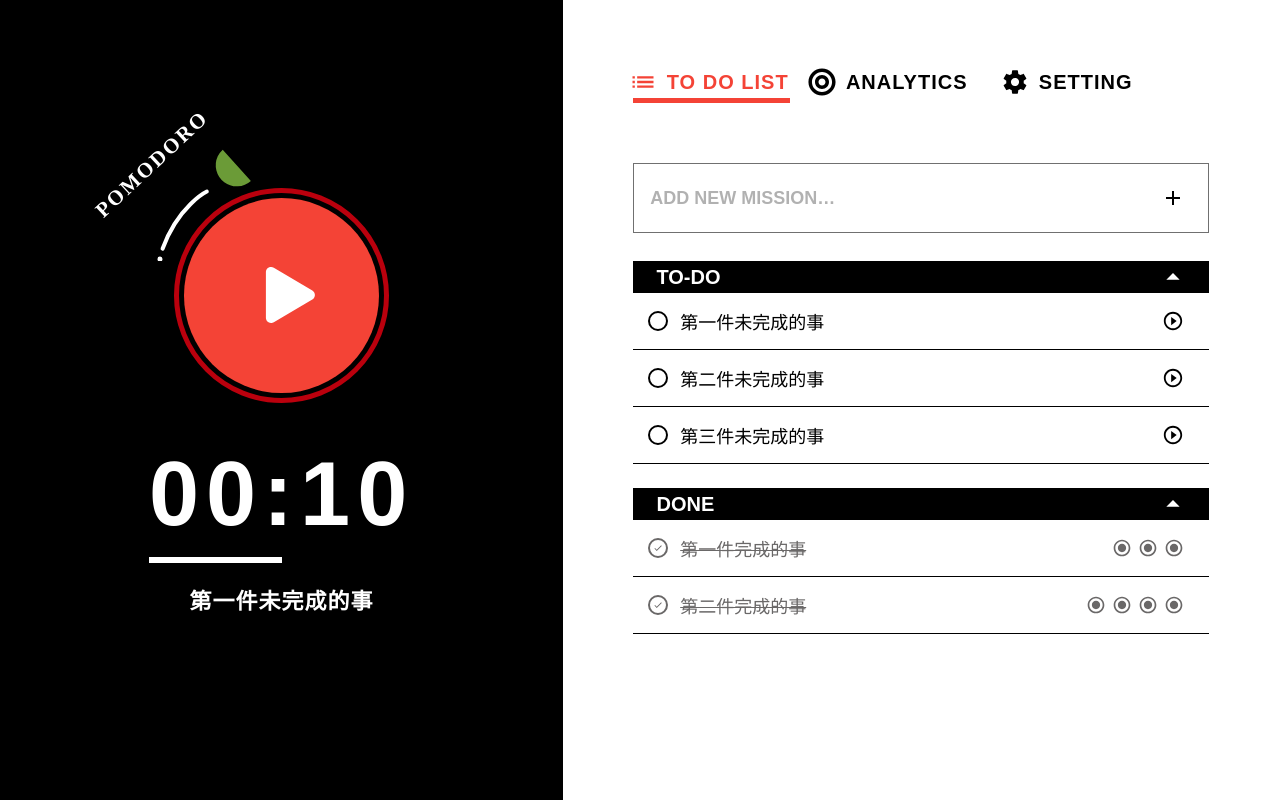
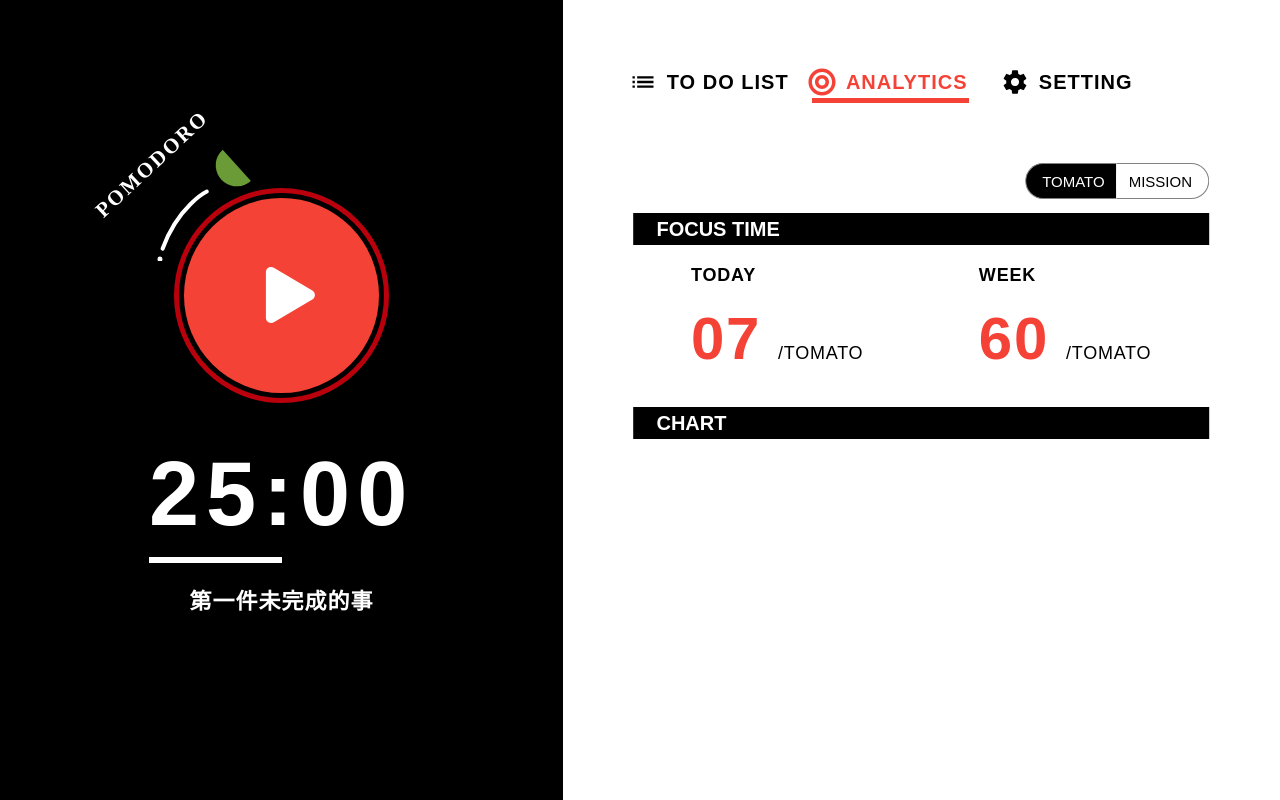
Before and after one commit to cxc421/f2e2019_01_pomodoro, a React (Create React App) app: page / in a window 1280 px wide. Built offline with nearby package versions, Linux system fonts and the light colour scheme; a web font is replaced by a local one.

Commit message:
Add basic analytic page layout

```diff
--- /dev/null
+++ b/src/components/GroupBtn.tsx
@@ -0,0 +1,52 @@
+import styled, { css as _css } from 'styled-components';
+
+interface GroupBtnProps {
+  selected?: boolean;
+}
+
+export const GroupBtnWrapper = styled.div`
+  display: inline-flex;
+`;
+
+export const GroupBtn = styled.div<GroupBtnProps>`
+  padding: 9px 12px 8px;
+  font-size: 15px;
+  font-weight: normal;
+  border: solid 1px gray;
+  transition: all 200ms;
+  /* flex: 1; */
+
+  &:first-child {
+    border-top-left-radius: 22px;
+    border-bottom-left-radius: 22px;
+    padding: 9px 12px 8px 16px;
+    border-right-width: 0px;
+  }
+
+  &:last-child {
+    border-top-right-radius: 22px;
+    border-bottom-right-radius: 22px;
+    padding: 9px 16px 8px 12px;
+    border-left-width: 0px;
+  }
+
+  ${props => {
+    if (props.selected) {
+      return _css`
+        background: black;
+        color: white;
+        cursor: default;
+      `;
+    } else {
+      return _css`
+        background: white;
+        color: black;
+        cursor: pointer;
+
+        &:hover {
+          background: rgb(240,240,240);
+        }
+      `;
+    }
+  }}
+`;
--- /dev/null
+++ b/src/components/Highlight.tsx
@@ -0,0 +1,54 @@
+import React from 'react';
+import styled from 'styled-components';
+import { strPad2 } from '../helpers/time';
+
+interface HightlightProps {
+  title?: string;
+  value?: number;
+  unit?: string;
+}
+
+const Container = styled.div`
+  padding-top: 20px;
+  padding-bottom: 20px;
+`;
+const Title = styled.div`
+  font-size: 18px;
+  font-weight: bold;
+  margin-bottom: 18px;
+  letter-spacing: 0.82px;
+`;
+
+const Value = styled.div`
+  color: #f44336;
+  font-weight: bold;
+  font-size: 60px;
+  letter-spacing: 1.7px;
+  display: inline;
+`;
+
+const Unit = styled.div`
+  font-size: 18px;
+  font-weight: normal;
+  margin-left: 17px;
+  letter-spacing: 0.75px;
+  display: inline;
+`;
+
+const Highlight: React.FC<HightlightProps> = ({
+  title = '',
+  value = 0,
+  unit = 'UNKNOWN'
+}) => {
+  return (
+    <Container>
+      <Title>{title}</Title>
+      <div>
+        <Value>{strPad2(value)}</Value>
+        <Unit>{`/${unit}`}</Unit>
+      </div>
+    </Container>
+  );
+};
+
+export default Highlight;
--- a/src/components/TableLayout.tsx
+++ b/src/components/PanelTableLayout.tsx
@@ -91,7 +91,7 @@ function useContentHeight(contentRef: React.RefObject<HTMLDivElement>) {
 
 const TableLayout: React.FC<TableProps> = ({
   headText,
-  collapsible = true,
+  collapsible = false,
   style,
   children
   // maxHeight
--- a/src/components/SlideTabLayout/SlideTabLayout.tsx
+++ b/src/components/SlideTabLayout/SlideTabLayout.tsx
@@ -86,7 +86,7 @@ interface SlideTabLayoutProps {
 const SlideTabLayout: React.FC<SlideTabLayoutProps> = ({ pages }) => {
   const tabSize = 157;
   const tabMargin = 22;
-  const [tabIndex, setTabIndex] = useState(0);
+  const [tabIndex, setTabIndex] = useState(1);
   const [animating, setAnimating] = useState(false);
 
   const tabBottomStyle: React.CSSProperties = {
--- a/src/components/Timer/Timer.tsx
+++ b/src/components/Timer/Timer.tsx
@@ -3,7 +3,7 @@ import styled from 'styled-components';
 import Spinner from './Spinner';
 import Popup from '../Popup';
 import { useGlobalState, TimerStatus, TaskStatus } from '../../global-state';
-import { secToTimeText } from '../helpers/time';
+import { secToTimeText } from '../../helpers/time';
 
 const Container = styled.div`
   position: relative;
--- a/src/components/TodoList/TodoList.tsx
+++ b/src/components/TodoList/TodoList.tsx
@@ -3,7 +3,7 @@ import styled from 'styled-components';
 import { SortableContainer } from 'react-sortable-hoc';
 import Item from './Item';
 import { Task, useGlobalState } from '../../global-state';
-import { usePrevious } from '../helpers/hooks';
+import { usePrevious } from '../../helpers/hooks';
 
 interface TodoListProps {
   tasks: Task[];
--- a/src/global-state.tsx
+++ b/src/global-state.tsx
@@ -1,5 +1,6 @@
 import React, { useState } from 'react';
 import uuid from 'uuid/v1';
+import { makeDate } from './helpers/date';
 
 export interface Task {
   id: string;
@@ -20,10 +21,10 @@ export enum TaskStatus {
 }
 
 enum TOTAL_TIME {
-  // WORK = 25 * 60 * 1000,
-  // REST = 5 * 60 * 1000
-  WORK = 10 * 1000,
-  REST = 5 * 1000
+  WORK = 25 * 60 * 1000,
+  REST = 5 * 60 * 1000
+  // WORK = 10 * 1000,
+  // REST = 5 * 1000
 }
 
 interface GlobalState {
@@ -43,7 +44,7 @@ const initTodoTasks: Task[] = [
     id: uuid(),
     text: '第一件未完成的事',
     doneDate: null,
-    tomatoes: [new Date()]
+    tomatoes: [makeDate(2019, 7, 18)]
   },
   {
     id: uuid(),
@@ -57,26 +58,29 @@ const initTodoTasks: Task[] = [
     doneDate: null,
     tomatoes: []
   }
-  // {
-  //   id: uuid(),
-  //   text: '第四件未完成的事',
-  //   doneDate: null,
-  //   tomatoes: []
-  // }
 ];
 
 const initDoneTasks = [
   {
     id: uuid(),
     text: '第一件完成的事',
-    doneDate: new Date(),
-    tomatoes: [new Date(), new Date(), new Date()]
+    doneDate: makeDate(2019, 7, 16),
+    tomatoes: [
+      makeDate(2019, 7, 15),
+      makeDate(2019, 7, 15),
+      makeDate(2019, 7, 16)
+    ]
   },
   {
     id: uuid(),
     text: '第二件完成的事',
-    doneDate: new Date(),
-    tomatoes: [new Date(), new Date(), new Date(), new Date()]
+    doneDate: makeDate(2019, 7, 17),
+    tomatoes: [
+      makeDate(2019, 7, 15),
+      makeDate(2019, 7, 16),
+      makeDate(2019, 7, 17),
+      makeDate(2019, 7, 17)
+    ]
   }
 ];
 
--- /dev/null
+++ b/src/helpers/date.ts
@@ -0,0 +1,10 @@
+export function makeDate(year: number, month: number, day: number): Date {
+  return new Date(year, month - 1, day);
+}
+
+export function isSameDay(dt1: Date, dt2: Date): boolean {
+  if (dt1.getFullYear() !== dt2.getFullYear()) return false;
+  if (dt1.getMonth() !== dt2.getMonth()) return false;
+  if (dt1.getDate() !== dt2.getDate()) return false;
+  return true;
+}
--- a/src/components/helpers/time.ts
+++ b/src/helpers/time.ts
@@ -1,4 +1,4 @@
-function strPad2(number: number): string {
+export function strPad2(number: number): string {
   if (number > 99) {
     throw new Error('Try to pad2 for number > 99. number=' + number);
   }
--- a/src/pages/AnalyticsPage.tsx
+++ b/src/pages/AnalyticsPage.tsx
@@ -1,20 +1,76 @@
-import React from 'react';
+import React, { useState } from 'react';
 import styled from 'styled-components';
+import { GroupBtnWrapper, GroupBtn } from '../components/GroupBtn';
+import PanelTableLayout from '../components/PanelTableLayout';
+import Highlight from '../components/Highlight';
+
+enum AnalyticTab {
+  TOMATO,
+  MISSION
+}
 
 const Container = styled.div`
   position: relative;
-  background: whitesmoke;
+  /* background: whitesmoke; */
+  width: calc(100% - 1px);
+  height: 100%;
+`;
+
+const BtnArea = styled.div`
+  /* background: pink; */
+  display: flex;
+  justify-content: flex-end;
+  margin-bottom: 14px;
+`;
+
+const FocusTimeArea = styled.div`
+  position: relative;
   width: 100%;
-  height: 100%;
-  /* color: white; */
-  font-size: 30px;
   display: flex;
-  justify-content: center;
-  align-items: center;
+
+  > * {
+    flex: 1;
+    /* background: pink; */
+    display: flex;
+    justify-content: center;
+  }
 `;
 
 const AnalyticsPage = () => {
-  return <Container>Analytics</Container>;
+  const [tab, setTab] = useState(AnalyticTab.TOMATO);
+  const isTomatoTab = tab === AnalyticTab.TOMATO;
+
+  return (
+    <Container>
+      <BtnArea>
+        <GroupBtnWrapper>
+          <GroupBtn
+            selected={isTomatoTab}
+            onClick={() => setTab(AnalyticTab.TOMATO)}
+          >
+            TOMATO
+          </GroupBtn>
+          <GroupBtn
+            selected={!isTomatoTab}
+            onClick={() => setTab(AnalyticTab.MISSION)}
+          >
+            MISSION
+          </GroupBtn>
+        </GroupBtnWrapper>
+      </BtnArea>
+      <PanelTableLayout headText="FOCUS TIME" style={{ marginBottom: 14 }}>
+        <FocusTimeArea>
+          <div>
+            <Highlight title="TODAY" value={7} unit="TOMATO" />
+          </div>
+          <div>
+            <Highlight title="WEEK" value={60} unit="TOMATO" />
+          </div>
+        </FocusTimeArea>
+      </PanelTableLayout>
+      {isTomatoTab && <PanelTableLayout headText="CHART" />}
+    </Container>
+  );
 };
 
 export default AnalyticsPage;
--- a/src/pages/TodoPage.tsx
+++ b/src/pages/TodoPage.tsx
@@ -4,7 +4,7 @@ import PerfectScrollbar from 'react-perfect-scrollbar';
 import { SortEndHandler, SortStartHandler } from 'react-sortable-hoc';
 import { useGlobalState } from '../global-state';
 import AddMissionInput from '../components/AddMissionInput';
-import TableLayout from '../components/TableLayout';
+import PanelTableLayout from '../components/PanelTableLayout';
 import TodoList from '../components/TodoList/TodoList';
 
 const Container = styled.div`
@@ -56,17 +56,25 @@ const TodoPage = () => {
     <Container>
       <PerfectScrollbar>
         <AddMissionInput />
-        <TableLayout headText="TO-DO" collapsible={true} style={todoTableStyle}>
+        <PanelTableLayout
+          headText="TO-DO"
+          collapsible={true}
+          style={todoTableStyle}
+        >
           <TodoList
             tasks={todoTasks}
             onSortEnd={onSortEnd}
             distance={3}
             updateBeforeSortStart={updateBeforeSortStart}
           />
-        </TableLayout>
-        <TableLayout headText="DONE" collapsible={true} style={doneTableStyle}>
+        </PanelTableLayout>
+        <PanelTableLayout
+          headText="DONE"
+          collapsible={true}
+          style={doneTableStyle}
+        >
           <TodoList tasks={doneTasks} />
-        </TableLayout>
+        </PanelTableLayout>
       </PerfectScrollbar>
     </Container>
   );
```
Also changed, not shown: src/helpers/hooks.ts (renamed from src/components/helpers/hooks.ts).
